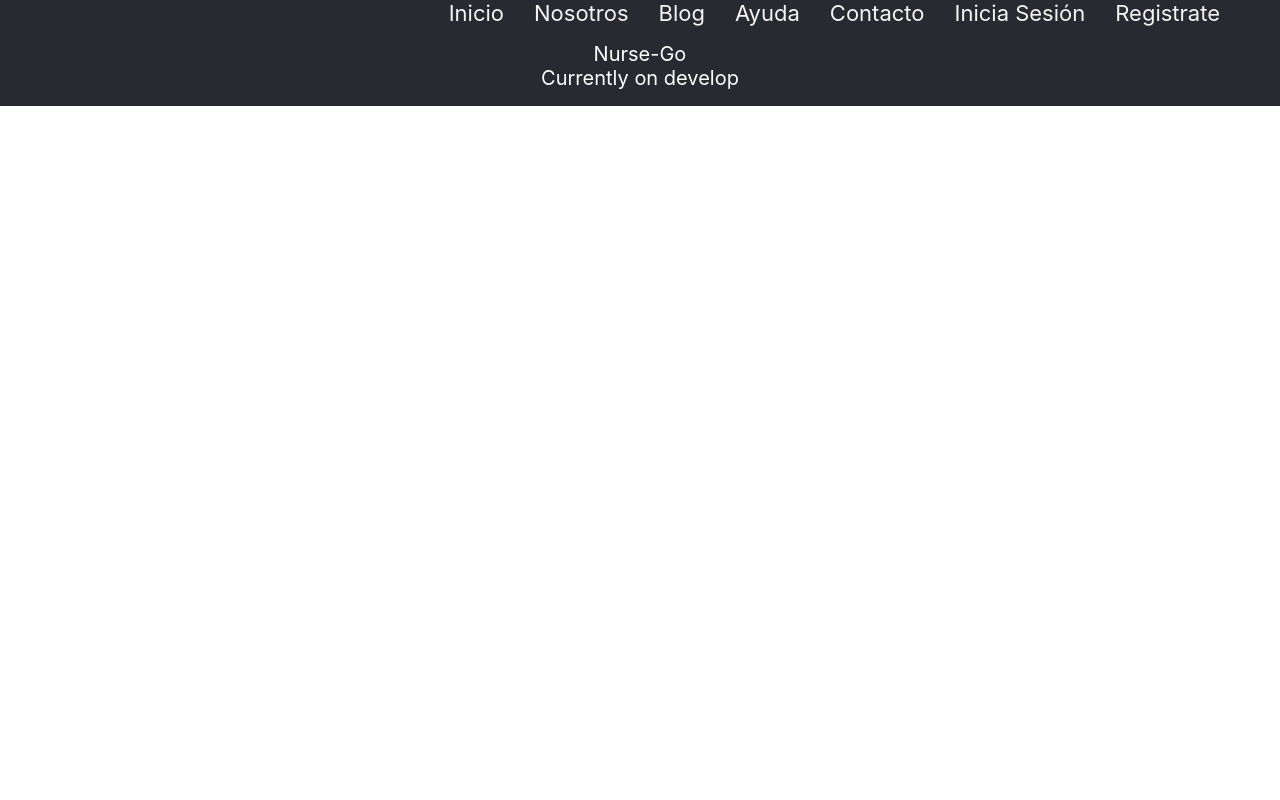
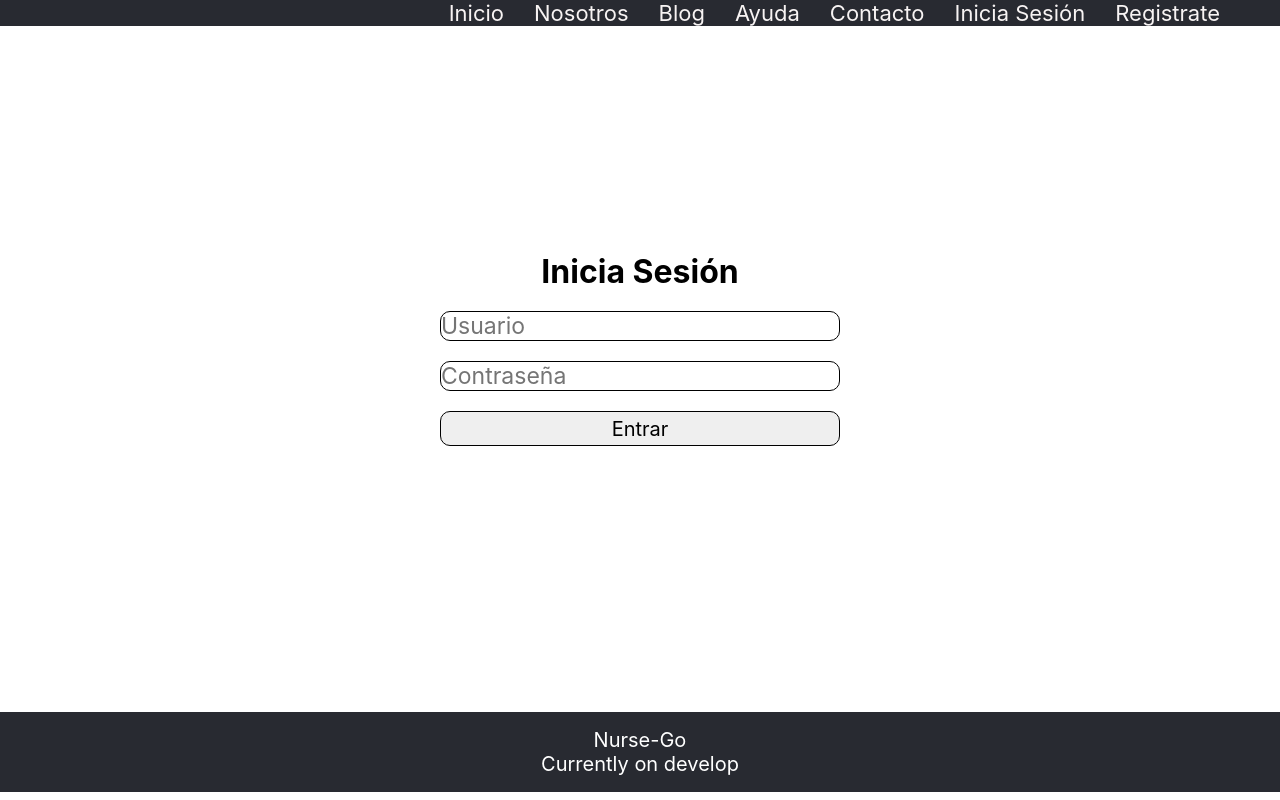
Before and after one commit to AGedgar/Nurse-Go, a React (Create React App) app: page /login in a window 1280 px wide. Built offline with nearby package versions, Linux system fonts and the light colour scheme.

Commit message:
Added Login.jsx and Login.css

```diff
--- a/src/App.js
+++ b/src/App.js
@@ -5,11 +5,11 @@ import "./App.css";
 import Landing from "./Landing";
 import Nosotros from "./Nosotros"
 import Blog from "./Blog";
-
+import Login from "./Login"
 import Register from "./Register"
 import Footer from "./footer"
 
-import Ayuda from "./assets/containers/Ayuda";
+import Search from "./components/ayuda/Search"
 
 function App(){
   return(
@@ -20,9 +20,9 @@ function App(){
           <Route path="/" exact component={Landing} />
           <Route path="/nosotros" component={Nosotros} />
           <Route path="/blog" component={Blog} />
-
+          <Route path="/login" component={Login}/>
           <Route path="/signUp" component={Register} />
-          <Route path="/ayuda" component={Ayuda} />
+          <Route path="/ayuda" component={Search} />
         </Switch>
         <Footer />
       </div>
--- /dev/null
+++ b/src/Login.css
@@ -0,0 +1,24 @@
+.loggin {
+    display: flex;
+    align-items: center;
+    flex-direction: column;
+    justify-content: center;
+    height: 80.8vh;
+    margin-bottom: 40px;
+}
+
+.loggin > input{
+    margin-top: 20px;
+    border: 1px solid black;
+    border-radius: 10px;
+    font-size: 23px;
+}
+
+.loggin > button{
+    margin-top: 20px;
+    width: 400px;
+    height: 35px;
+    border: 1px solid black;
+    border-radius: 10px;
+    font-size: 20px;
+}
--- /dev/null
+++ b/src/Login.jsx
@@ -0,0 +1,17 @@
+import React from "react"
+import "./Login.css"
+
+function Login() {
+    return (
+        <div className="loggin">
+            <h1>Inicia Sesión</h1>
+            <input type="text" name="user" id="" placeholder="Usuario"/>
+            <input type="text" name="pass" id="" placeholder="Contraseña"/>
+            <button>Entrar</button>
+        </div>
+
+    )
+}
+
+
+export default Login;
--- a/src/Nav.js
+++ b/src/Nav.js
@@ -11,7 +11,7 @@ function Nav(){
             <ol><Link to ="/blog">Blog</Link></ol>
             <ol><Link to = "/ayuda">Ayuda</Link></ol>
             <ol><Link to = "/contacto">Contacto</Link></ol>
-            <ol><Link to = "/loggin">Inicia Sesión</Link></ol>
+            <ol><Link to = "/login">Inicia Sesión</Link></ol>
             <ol><Link to = "/signUp">Registrate</Link></ol>
             </div>
         </div>
--- a/src/Register.css
+++ b/src/Register.css
@@ -17,4 +17,5 @@ form{
 
 input{
     width: 400px;
+    font-size: 20px;
 }
--- a/src/Register.jsx
+++ b/src/Register.jsx
@@ -26,7 +26,7 @@ function Register(){
             <input type="text" name="tel" id=""/>
             <label htmlFor="type">Registrarse como:</label>
             <select name="type" id="">
-                <option value="User">Usuario</option>
+                <option value="User">Paciente</option>
                 <option value="Nurse">Enfermera(o)</option>
             </select>
             </div>
```
